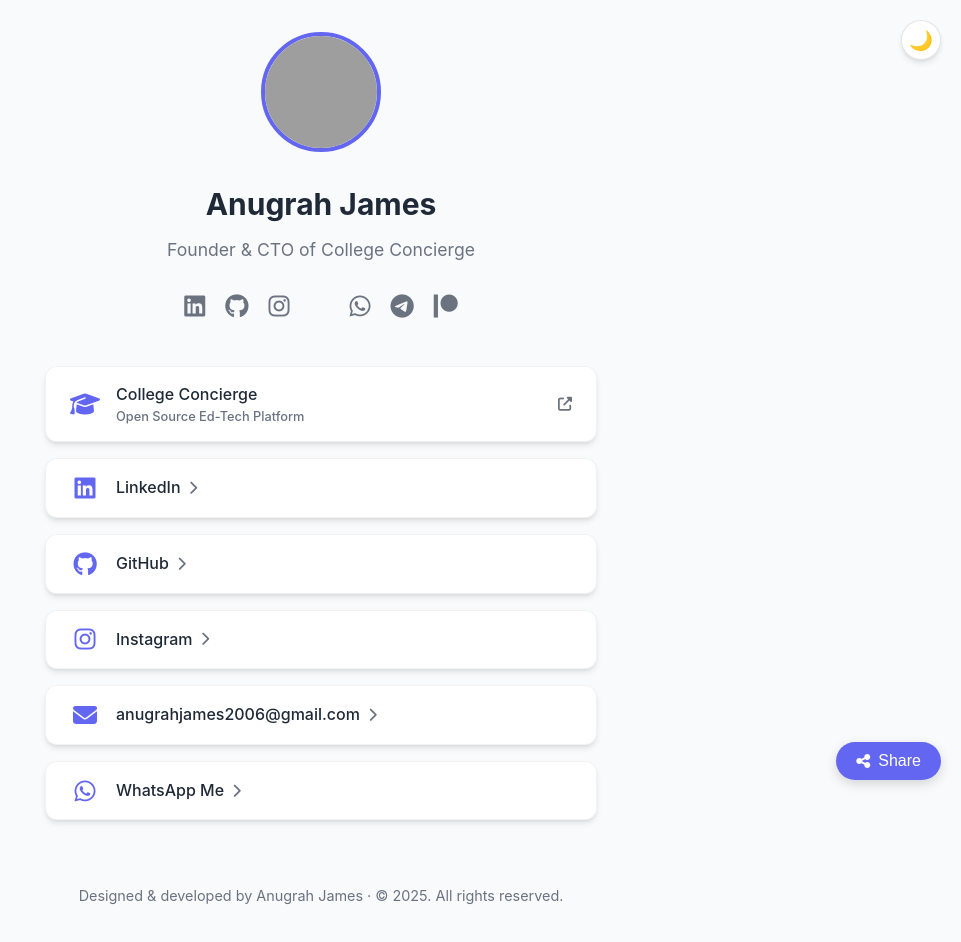
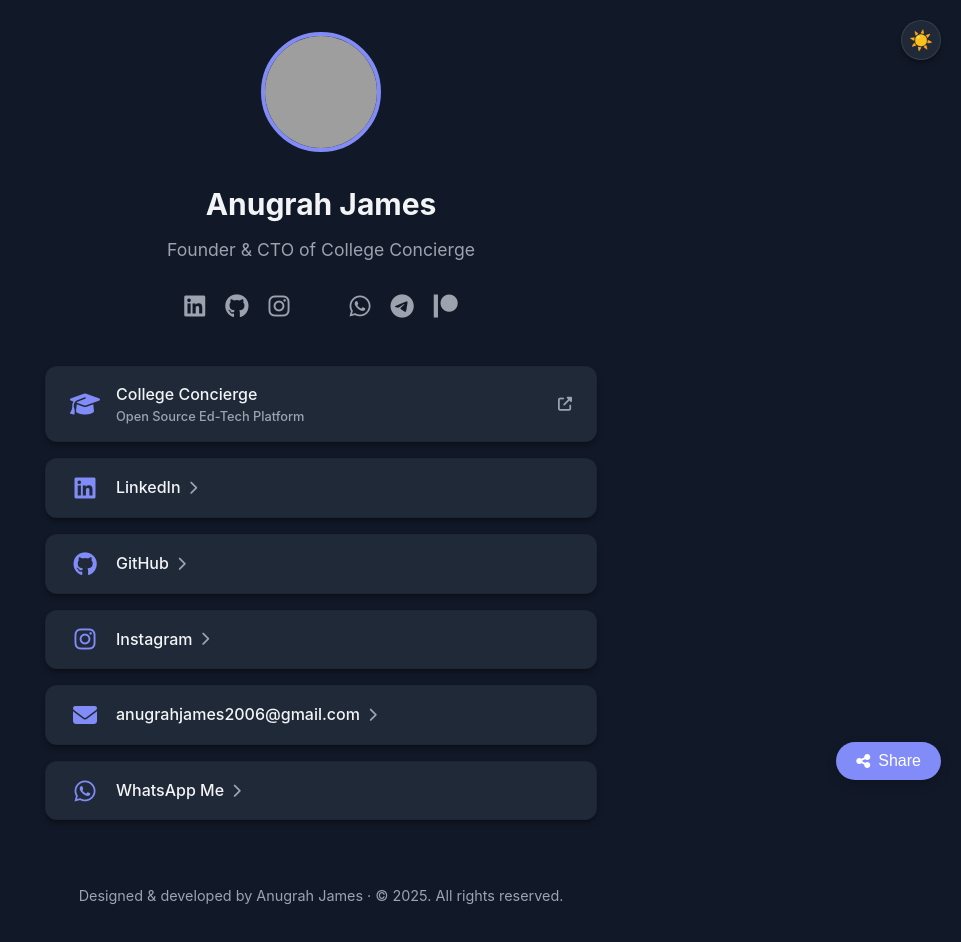
Before and after one commit to anugrahjames-official/anugrahjames, a plain HTML site: page index.html in a window 1280 px wide. Shown: the whole page, without its empty margins (319-1280 px from the left). Drawn offline with Linux system fonts and the light colour scheme; grey boxes are pictures that could not be loaded; some icons are missing.

Commit message:
Default dark mode

```diff
--- a/css/style.css
+++ b/css/style.css
@@ -21,8 +21,12 @@
 }
 
 @keyframes fadeIn {
-  from { opacity: 0; }
-  to { opacity: 1; }
+  from {
+    opacity: 0;
+  }
+  to {
+    opacity: 1;
+  }
 }
 
 .qrcode-modal-content {
@@ -77,9 +81,15 @@
 }
 
 @keyframes pulse {
-  0% { transform: scale(1); }
-  50% { transform: scale(1.03); }
-  100% { transform: scale(1); }
+  0% {
+    transform: scale(1);
+  }
+  50% {
+    transform: scale(1.03);
+  }
+  100% {
+    transform: scale(1);
+  }
 }
 
 .qrcode-text {
@@ -129,6 +139,18 @@
 
 /* Base Styles & Variables */
 :root {
+  --primary-color: #818cf8;
+  --primary-hover: #6366f1;
+  --text-color: #f3f4f6;
+  --text-light: #9ca3af;
+  --bg-color: #111827;
+  --card-bg: #1f2937;
+  --shadow: 0 4px 6px -1px rgba(0, 0, 0, 0.3), 0 2px 4px -1px rgba(0, 0, 0, 0.2);
+  --transition: all 0.3s ease;
+}
+
+/* Light Mode Variables */
+[data-theme="light"] {
   --primary-color: #6366f1;
   --primary-hover: #4f46e5;
   --text-color: #1f2937;
@@ -137,10 +159,9 @@
   --card-bg: #ffffff;
   --shadow: 0 4px 6px -1px rgba(0, 0, 0, 0.1),
     0 2px 4px -1px rgba(0, 0, 0, 0.06);
-  --transition: all 0.3s ease;
 }
 
-/* Dark Mode Variables */
+/* Dark Mode Variables - Default */
 [data-theme="dark"] {
   --primary-color: #818cf8;
   --primary-hover: #6366f1;
--- a/index.html
+++ b/index.html
@@ -20,6 +20,7 @@
 </script>
     <meta charset="UTF-8" />
     <meta name="viewport" content="width=device-width, initial-scale=1.0" />
+    <meta name="color-scheme" content="dark light" />
     <title>Anugrah James - Founder &  CTO of College Concierge</title>
     <link rel="icon" type="image/png" href="images/fav_icon.png" />
 
--- a/js/main.js
+++ b/js/main.js
@@ -2,19 +2,43 @@
 const themeToggle = document.querySelector(".theme-toggle");
 const themeIcon = document.querySelector(".theme-icon");
 
-// Check for saved theme preference or use system preference
-const savedTheme =
-  localStorage.getItem("theme") ||
-  (window.matchMedia("(prefers-color-scheme: dark)").matches
-    ? "dark"
-    : "light");
-document.documentElement.setAttribute("data-theme", savedTheme);
-updateThemeIcon(savedTheme);
+// Theme management with dark mode as default
+function getInitialTheme() {
+  // First check if user has explicitly set a preference
+  const savedTheme = localStorage.getItem("theme");
+  if (savedTheme) {
+    return savedTheme;
+  }
+
+  // If no user preference, check system preference
+  const systemPrefersDark = window.matchMedia(
+    "(prefers-color-scheme: dark)"
+  ).matches;
+  return systemPrefersDark ? "dark" : "dark"; // Default to dark mode regardless of system preference
+}
+
+// Initialize theme
+let currentTheme = getInitialTheme();
+document.documentElement.setAttribute("data-theme", currentTheme);
+updateThemeIcon(currentTheme);
+
+// Listen for system preference changes
+const mediaQuery = window.matchMedia("(prefers-color-scheme: dark)");
+mediaQuery.addEventListener("change", (e) => {
+  // Only update if user hasn't set a preference
+  if (!localStorage.getItem("theme")) {
+    // Even if system changes, we default to dark mode
+    const newTheme = "dark";
+    currentTheme = newTheme;
+    document.documentElement.setAttribute("data-theme", newTheme);
+    updateThemeIcon(newTheme);
+  }
+});
 
 // Toggle theme on button click
 themeToggle.addEventListener("click", () => {
-  const currentTheme = document.documentElement.getAttribute("data-theme");
   const newTheme = currentTheme === "dark" ? "light" : "dark";
+  currentTheme = newTheme;
 
   document.documentElement.setAttribute("data-theme", newTheme);
   localStorage.setItem("theme", newTheme);
```
